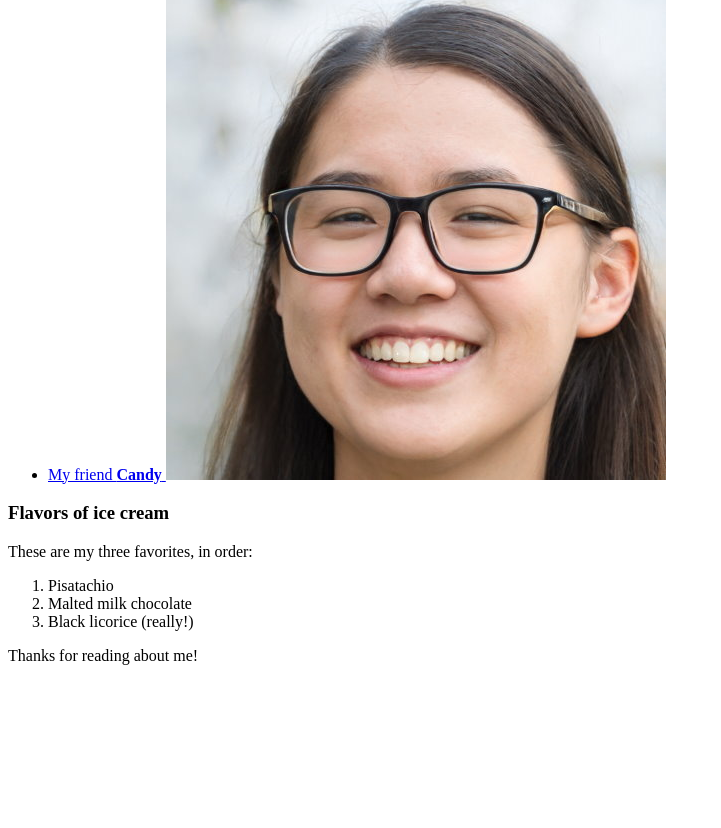
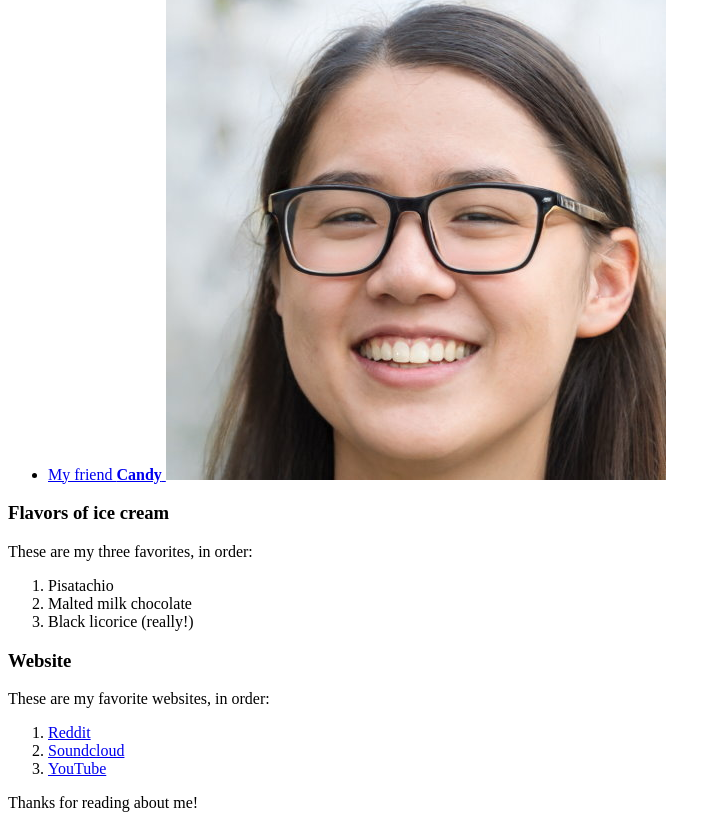
Before and after one commit to pagrimm/my-first-webpage, a plain HTML site: page favorite-things.html in a window 1280 px wide. Shown: the part 2256-3084 px from the top of the page, without its empty margins (0-721 px from the left). Before the commit the page ends 2937 px from the top, so only its background shows below. Drawn offline with Linux system fonts and the light colour scheme.

Commit message:
Added section for favorite websites

```diff
--- a/favorite-things.html
+++ b/favorite-things.html
@@ -54,6 +54,14 @@
       <li>Black licorice (really!)</li>
     </ol>
 
+    <h3>Website</h3>
+    <p>These are my favorite websites, in order:</p>
+    <ol>
+      <li><a href="https://www.reddit.com">Reddit</a></li>
+      <li><a href="https://www.soundcloud.com">Soundcloud</a></li>
+      <li><a href="https://www.youtube.com">YouTube</a></li>
+    </ol>
+
     <p>Thanks for reading about me!</p>
   </body>
 </html>
```
